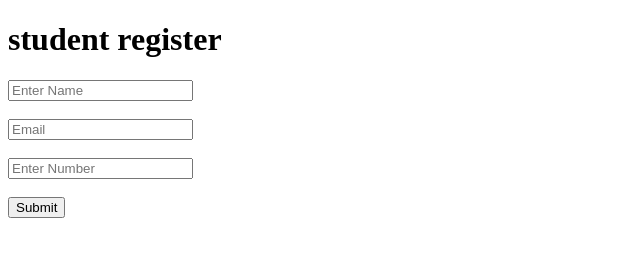
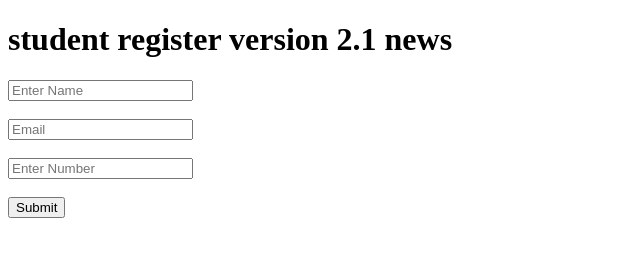
Before and after one commit to Sonika21Rastogi/Register, a website: page register.html in a window 1280 px wide. Shown: the whole page, without its empty margins (0-640 px from the left). Drawn offline with Linux system fonts and the light colour scheme.

Commit message:
update register html

```diff
--- a/register.html
+++ b/register.html
@@ -8,7 +8,7 @@
 </head>
 
 <body>
-    <h1>student register</h1>
+    <h1>student register version 2.1 news</h1>
     <form action="" method="POST">
         <input type="text"  name="Name" placeholder="Enter Name" ><br><br>
         <input type="Email" name="Email" placeholder="Email"> <br><br>
```
